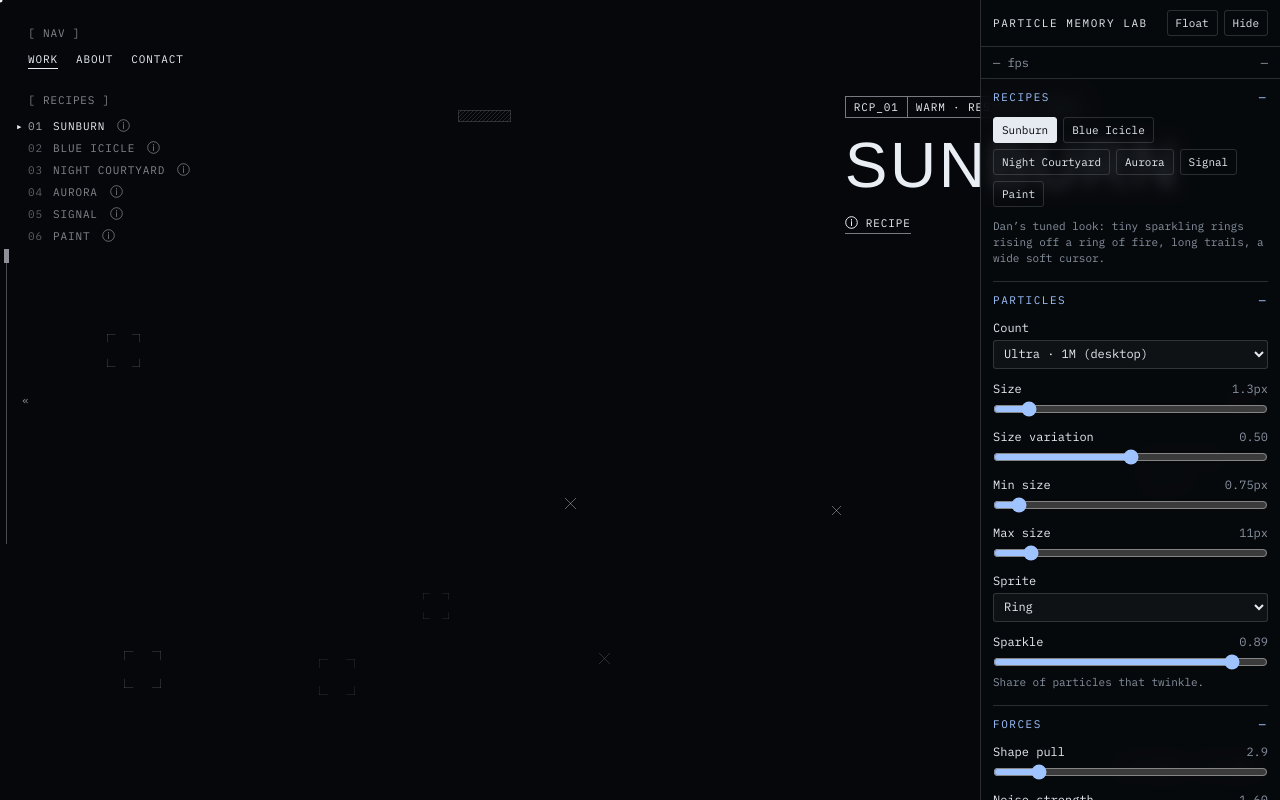
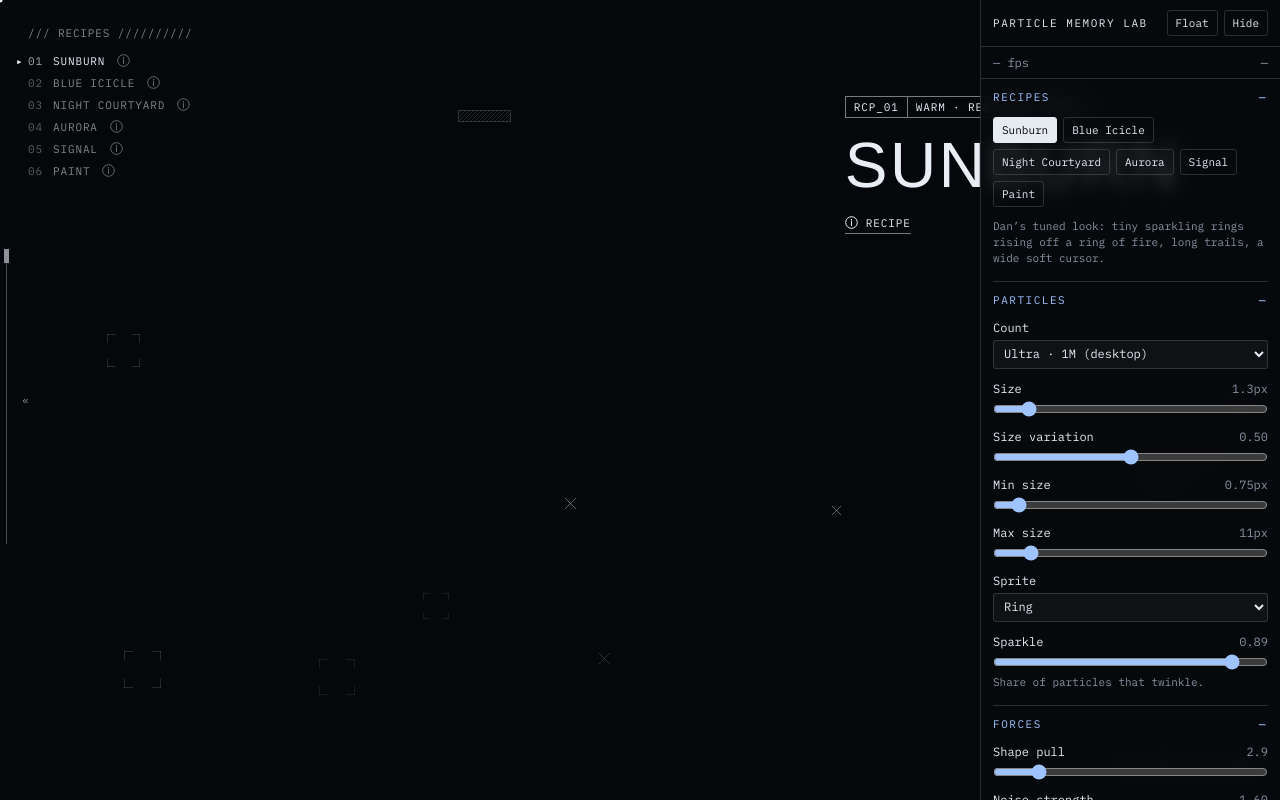
Before and after one commit to dgbenner/particle-memory-lab, a website built with Vite: page index.html in a window 1280 px wide. Built offline with nearby package versions, Linux system fonts and the light colour scheme; a web font is replaced by a local one.

Commit message:
Drop the NAV/WORK/ABOUT/CONTACT block; ASCII rule labels for Recipes and the sheet
Co-Authored-By: Claude Opus 5.5 (1M context) <noreply@anthropic.com>

```diff
--- a/src/hud/hud.css
+++ b/src/hud/hud.css
@@ -21,15 +21,11 @@
 .hud button { background: none; border: 0; padding: 0; cursor: pointer; }
 .hud :focus-visible { outline: 1px solid var(--hud-accent); outline-offset: 3px; }
 .hud .dim { color: var(--hud-dim); }
-.hud-bracket { color: var(--hud-dim); }
+.hud-bracket, .hud-ascii { color: var(--hud-dim); white-space: pre; }
 
 /* Top-left nav and index */
 .hud-nav { position: absolute; left: 28px; top: 26px; display: grid; gap: 10px; justify-items: start; }
-.hud-nav-row { display: flex; gap: 18px; }
-.hud-nav-row button { padding: 2px 0; border-bottom: 1px solid transparent; }
-.hud-nav-row button[aria-pressed="true"], .hud-nav-row button[aria-expanded="true"] { border-bottom-color: var(--hud-fg); }
-.hud-nav-row button:hover { color: var(--hud-accent); }
-.hud-index-label { margin-top: 14px; }
+.hud-index-label { margin-bottom: 2px; }
 .hud-index { list-style: none; margin: 0; padding: 0; display: grid; gap: 5px; }
 .hud-index li { display: flex; align-items: center; gap: 10px; }
 .hud-info { display: inline-flex; color: var(--hud-dim); padding: 2px !important; opacity: 0.75; }
--- a/src/hud/hud.js
+++ b/src/hud/hud.js
@@ -40,14 +40,8 @@ function describe(r) {
 export function createHud(root, { recipes, onSelect, onStep }) {
   root.className = 'hud';
   root.innerHTML = `
-    <nav class="hud-nav" aria-label="Site">
-      <span class="hud-bracket" aria-hidden="true">[ NAV ]</span>
-      <div class="hud-nav-row">
-        <button type="button" data-nav="work" aria-pressed="true">WORK</button>
-        <button type="button" data-nav="about" aria-expanded="false" aria-controls="hud-about">ABOUT</button>
-        <button type="button" data-nav="contact" aria-expanded="false" aria-controls="hud-contact">CONTACT</button>
-      </div>
-      <span class="hud-bracket hud-index-label" aria-hidden="true">[ RECIPES ]</span>
+    <nav class="hud-nav" aria-label="Recipes">
+      <span class="hud-ascii hud-index-label" aria-hidden="true">/// RECIPES //////////</span>
       <ol class="hud-index" aria-label="Recipes">
         ${recipes.map((r, i) => `<li>
           <button type="button" class="hud-pick" data-i="${i}"><span class="num">${pad(i + 1)}</span>${r.name}</button>
@@ -55,19 +49,9 @@ export function createHud(root, { recipes, onSelect, onStep }) {
         </li>`).join('')}
       </ol>
     </nav>
-    <section class="hud-pop" id="hud-about" hidden aria-label="About">
-      <span class="hud-bracket" aria-hidden="true">[ ABOUT ]</span>
-      <p>Placeholder. A short paragraph about the studio and the work goes here.</p>
-      <p class="dim">Particle Memory Lab · experiments in assembling, dissolving and reassembling form.</p>
-    </section>
-    <section class="hud-pop" id="hud-contact" hidden aria-label="Contact">
-      <span class="hud-bracket" aria-hidden="true">[ CONTACT ]</span>
-      <p>Placeholder. Contact details go here.</p>
-      <p class="dim">hello@example.com</p>
-    </section>
     <section class="hud-pop hud-recipe" id="hud-recipe" hidden aria-labelledby="recipe-title">
       <div class="hud-recipe-head">
-        <span class="hud-bracket" id="recipe-title"></span>
+        <span class="hud-ascii" id="recipe-title"></span>
         <button type="button" class="hud-close" aria-label="Close recipe">×</button>
       </div>
       <p class="hud-recipe-desc"></p>
@@ -99,28 +83,11 @@ export function createHud(root, { recipes, onSelect, onStep }) {
   const cardInfo = $('.hud-card-info');
   const sheet = $('#hud-recipe');
 
-  // Nav: WORK closes the panels; ABOUT / CONTACT toggle theirs.
-  const pops = { about: $('#hud-about'), contact: $('#hud-contact') };
-  const navBtns = [...root.querySelectorAll('[data-nav]')];
-  function openPop(which) {
-    for (const [k, el] of Object.entries(pops)) el.hidden = k !== which;
-    navBtns.forEach((b) => {
-      const k = b.dataset.nav;
-      if (k === 'work') b.setAttribute('aria-pressed', String(!which));
-      else b.setAttribute('aria-expanded', String(k === which));
-    });
-    if (which) closeSheet();
-  }
-  navBtns.forEach((b) => b.addEventListener('click', () => {
-    const k = b.dataset.nav;
-    openPop(k === 'work' || !pops[k].hidden ? null : k);
-  }));
-
   // Recipe sheet. `sheetFor` is a recipe index, or 'card' to follow the active recipe.
   let sheetFor = null, current = 0, opener = null;
   function fillSheet(i) {
     const r = recipes[i];
-    $('#recipe-title').textContent = `[ ${pad(i + 1)} · ${r.name.toUpperCase()} ]`;
+    $('#recipe-title').textContent = `/// ${pad(i + 1)} · ${r.name.toUpperCase()}`;
     $('.hud-recipe-desc').textContent = r.description;
     $('.hud-recipe-body').innerHTML = describe(r);
     $('.hud-use').hidden = i === current;
@@ -138,7 +105,6 @@ export function createHud(root, { recipes, onSelect, onStep }) {
     }
   }
   function openSheet(target, btn) {
-    openPop(null);
     sheetFor = target;
     opener = btn;
     fillSheet(target === 'card' ? current : target);
@@ -185,7 +151,7 @@ export function createHud(root, { recipes, onSelect, onStep }) {
   let lastSec = -1;
   return {
     root,
-    closePops() { openPop(null); closeSheet({ refocus: true }); },
+    closePops() { closeSheet({ refocus: true }); },
     setRecipe(i, { instant = false } = {}) {
       current = i;
       const r = recipes[i];
```
Also changed, not shown: README.md.
